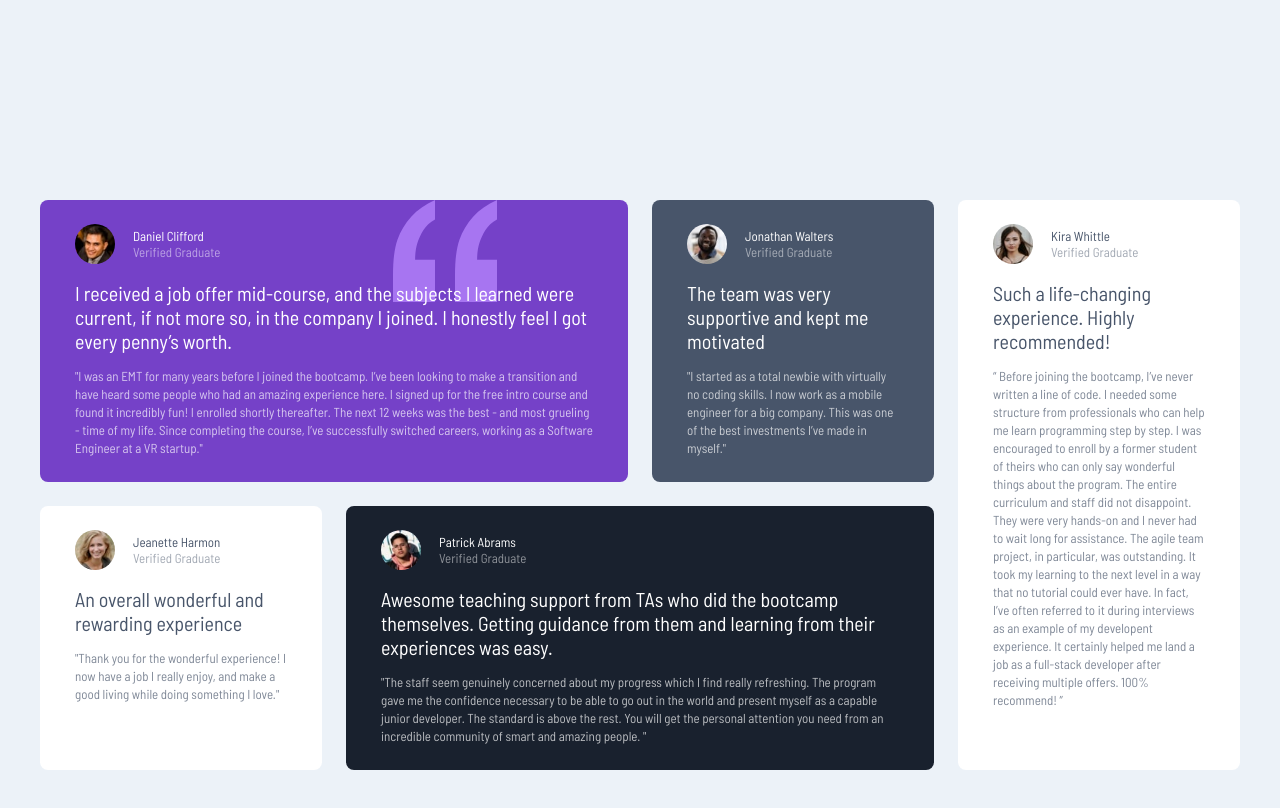
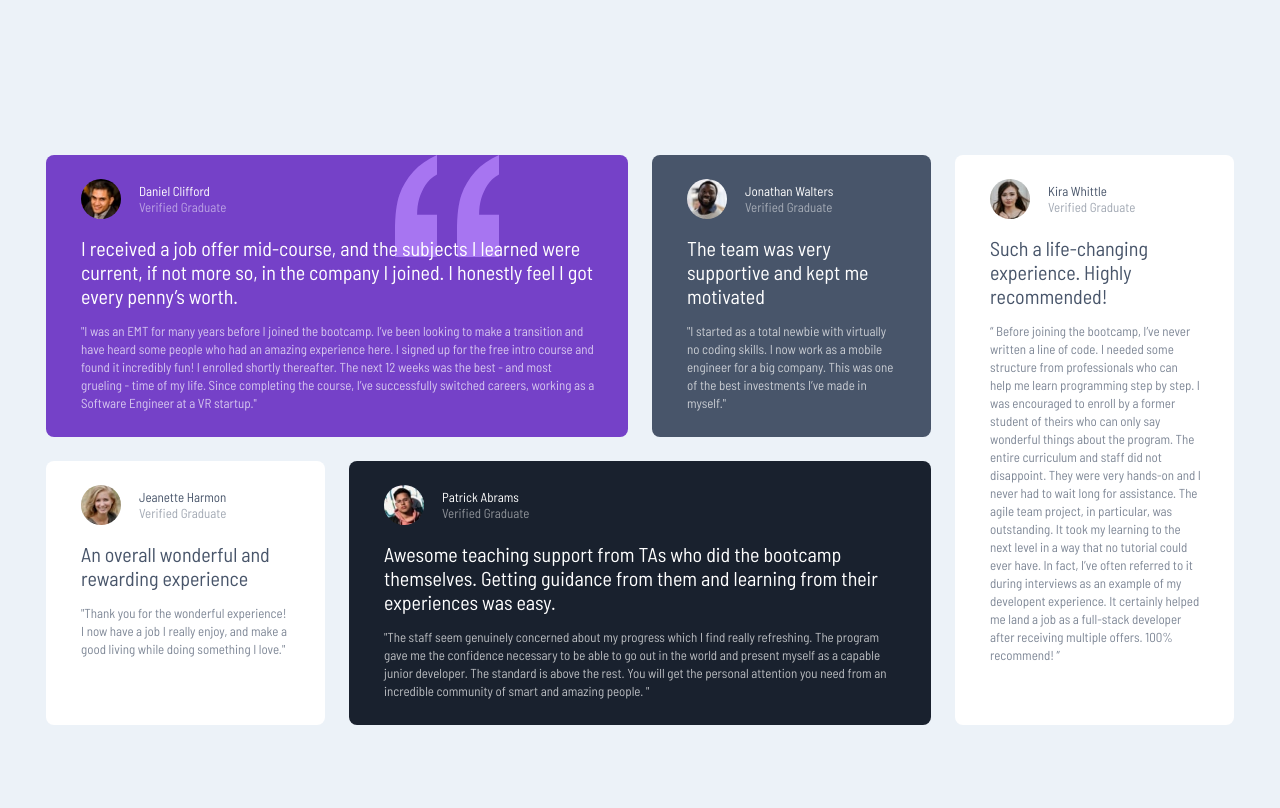
Before and after one commit to yagnik0/Testimonial-Grid-Section, a plain HTML site: page index.html in a window 1280 px wide. Drawn offline with Linux system fonts and the light colour scheme.

Commit message:
fourth commit

```diff
--- a/style.css
+++ b/style.css
@@ -118,10 +118,18 @@ body{
 }
 
 @media (min-width: 800px){
+
+    .main-container {
+        display: grid;
+        place-items: center;
+        min-height: 100vh;
+    }
+
     .grid-container{
         grid-template-columns: repeat(4, 1fr);
-        margin-inline: auto;
-        margin-block: 20rem;
+        /* margin-inline: auto;
+        margin-block: 20rem; */
+
     }
 
    .box-3{
```
